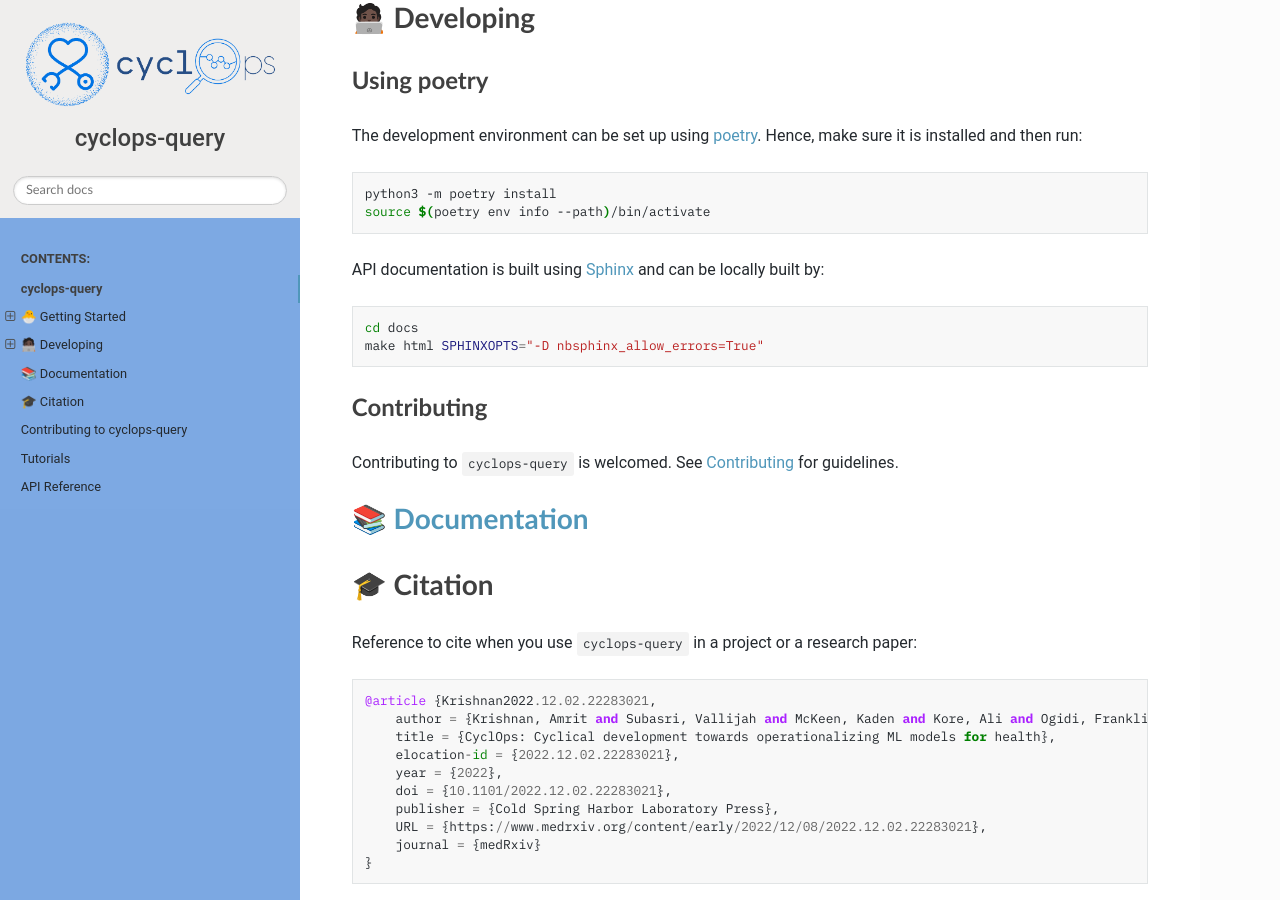
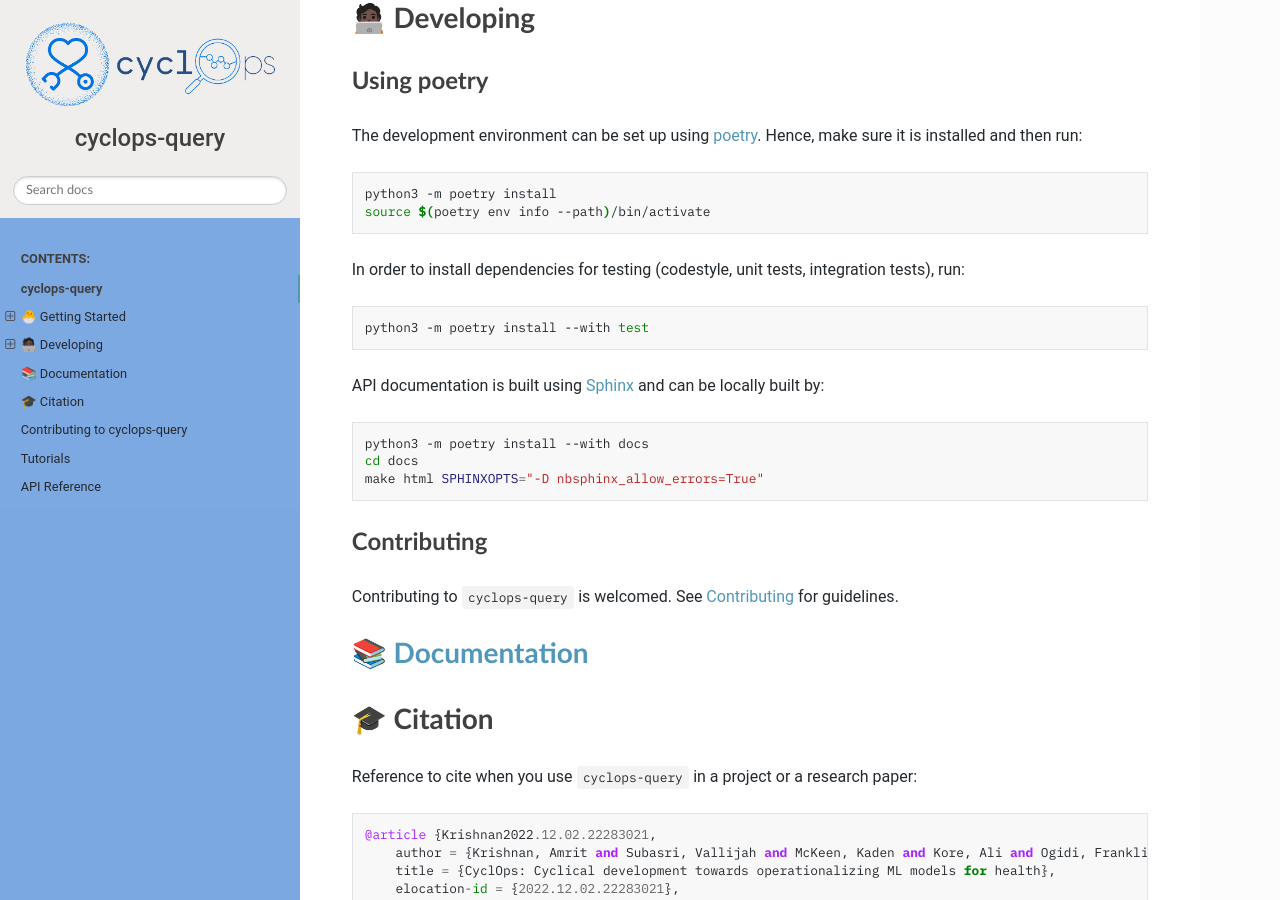
Before and after one commit to VectorInstitute/cycquery, a Sphinx documentation site: the page built from docs/source/intro.rst, in a window 1280 px wide and 900 px high, scrolled down 462 px. Built offline with Sphinx 7.4.7, drawn with Linux system fonts in a browser that asks for light colours.

Commit message:
Fix readme, group dependencies

```diff
--- a/docs/source/intro.rst
+++ b/docs/source/intro.rst
@@ -30,12 +30,20 @@ sure it is installed and then run:
    python3 -m poetry install
    source $(poetry env info --path)/bin/activate
 
+In order to install dependencies for testing (codestyle, unit tests,
+integration tests), run:
+
+.. code:: bash
+
+   python3 -m poetry install --with test
+
 API documentation is built using
 `Sphinx <https://www.sphinx-doc.org/en/master/>`__ and can be locally
 built by:
 
 .. code:: bash
 
+   python3 -m poetry install --with docs
    cd docs
    make html SPHINXOPTS="-D nbsphinx_allow_errors=True"
 
```
Also changed, not shown: README.md (+9 -0 lines), pyproject.toml (+7 -1 lines), 1 other file.
